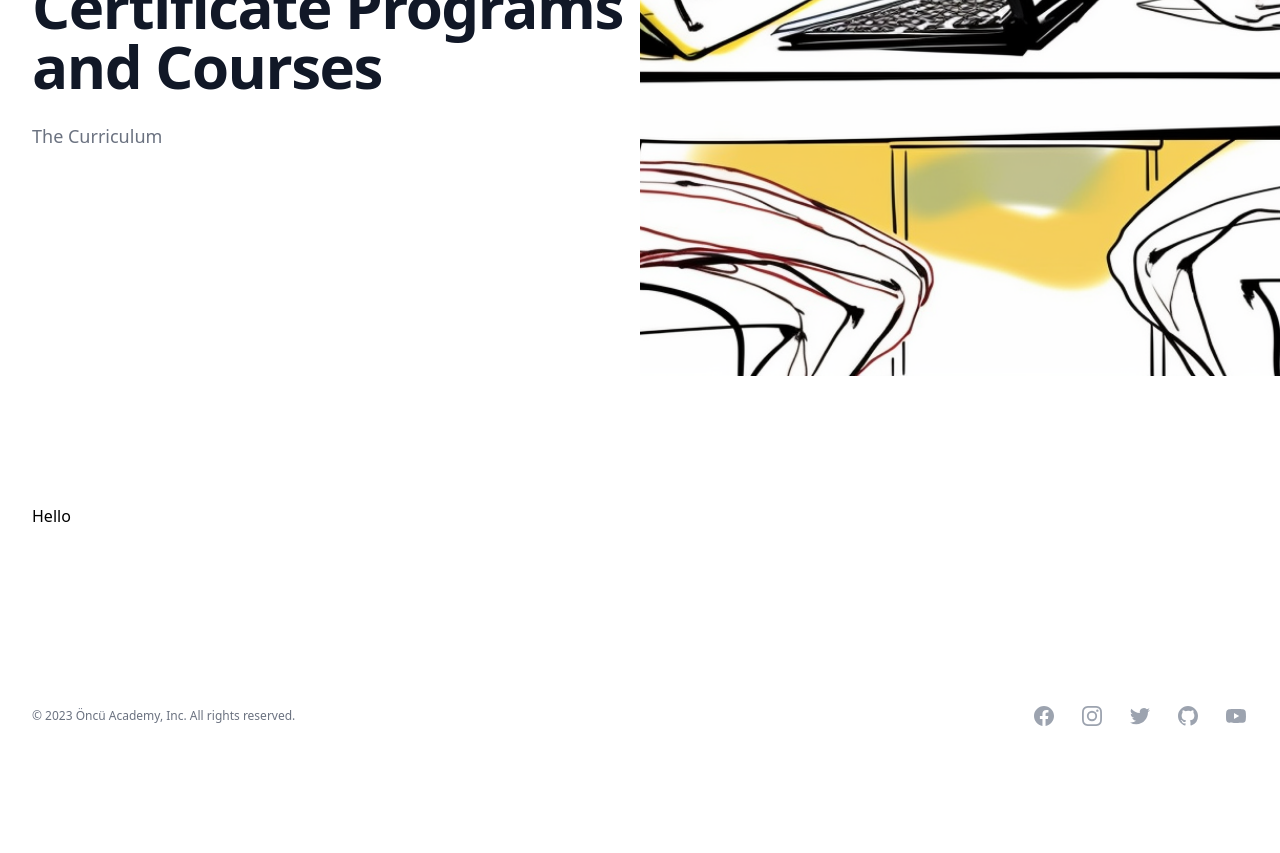
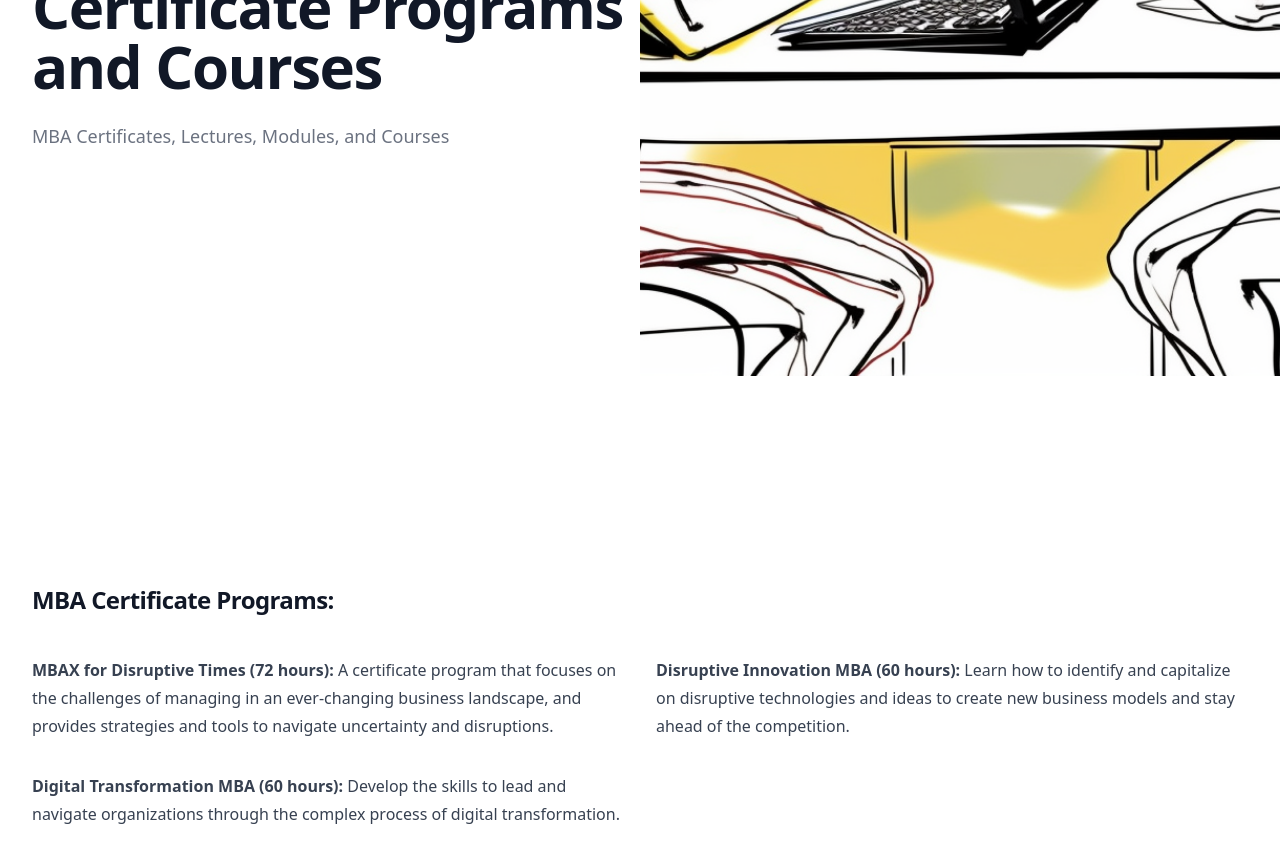
Before and after one commit to tarikkavaz/oncuacademy.com, a Nuxt app: page /certificate-programs-and-courses in a window 1280 px wide. Shown: the part 480-1333 px from the top of the page. Before the commit the page ends 1256 px from the top, so only its background shows below. Built offline with nearby package versions, Linux system fonts and the light colour scheme.

Commit message:
tr içerik ok

```diff
--- a/components/Menu.vue
+++ b/components/Menu.vue
@@ -48,7 +48,7 @@ const solutions = [
   { name: 'Home', description: 'Academy Without Borders', href: '/', icon: HomeIcon },
   { name: 'Our Team', description: 'Meet out Team', href: '/our-team', icon: UserGroupIcon },
   { name: 'Our Learning Facilitators', description: "The Academic Staff", href: '/our-learning-facilitators', icon: AcademicCapIcon },
-  { name: 'Certificate Programs and Courses', description: "The Curriculum", href: '/certificate-programs-and-courses', icon: TvIcon },
+  { name: 'Certificate Programs and Courses', description: "MBA Certificates, Lectures, Modules, and Courses", href: '/certificate-programs-and-courses', icon: TvIcon },
   { name: 'Careers', description: 'Work with us', href: '#', icon: BriefcaseIcon },
 ]
 const callsToAction = [
--- a/pages/Our-Learning-Facilitators.vue
+++ b/pages/Our-Learning-Facilitators.vue
@@ -9,6 +9,7 @@
             </div>
             <h1 class="mt-24 text-4xl font-bold tracking-tight text-gray-900 sm:mt-10 sm:text-6xl">Our Learning Facilitators</h1>
             <h2 class="mt-6 text-lg leading-8 text-gray-500">The Academic Staff</h2>
+            <h2 class="mt-6 text-lg leading-8 text-gray-500">Under Constrution</h2>
           </div>
         </div>
         <div class="relative lg:col-span-5 lg:-mr-8 xl:absolute xl:inset-0 xl:left-1/2 xl:mr-0">
@@ -21,14 +22,14 @@
         <div class="grid grid-cols-1 px-6 mx-auto max-w-7xl gap-y-20 gap-x-8 lg:px-8 xl:grid-cols-5">
           <ul role="list" class="-mt-12 space-y-12 divide-y divide-gray-200 xl:col-span-3">
 
-            <li class="flex flex-col gap-10 pt-12 sm:flex-row">
+            <!-- <li class="flex flex-col gap-10 pt-12 sm:flex-row">
               <img class="flex-none object-cover h-60 w-52 rounded-2xl" src="/staff/0.jpg" alt="">
               <div class="flex-auto">
                 <h3 class="text-lg font-semibold leading-8 tracking-tight text-gray-900">zzzz</h3>
                 <p class="text-base leading-7 text-gray-600">zzzz.</p>
                 <p class="mt-6 text-base leading-7 text-gray-600">xxxxxx.</p>
               </div>
-            </li>
+            </li> -->
 
           </ul>
         </div>
--- a/pages/certificate-programs-and-courses.vue
+++ b/pages/certificate-programs-and-courses.vue
@@ -8,7 +8,7 @@
             <div class="hidden sm:mt-32 sm:flex lg:mt-16">
             </div>
             <h1 class="mt-24 text-4xl font-bold tracking-tight text-gray-900 sm:mt-10 sm:text-6xl">Certificate Programs and Courses</h1>
-            <h2 class="mt-6 text-lg leading-8 text-gray-500">The Curriculum</h2>
+            <h2 class="mt-6 text-lg leading-8 text-gray-500">MBA Certificates, Lectures, Modules, and Courses</h2>
           </div>
         </div>
         <div class="relative lg:col-span-5 lg:-mr-8 xl:absolute xl:inset-0 xl:left-1/2 xl:mr-0">
@@ -16,9 +16,89 @@
         </div>
       </div>
     </div>
-    <div class="relative py-24 bg-white sm:py-32" id="section-program">
+    <div class="py-24 bg-white sm:py-32" id="section-program">
       <div class="px-6 mx-auto max-w-7xl lg:px-8">
-        <h2>Hello</h2>
+
+
+
+        <div class="max-w-2xl mx-auto mt-20 lg:mx-0 lg:max-w-none">
+
+          <h4 class="mt-8 text-xl font-bold tracking-tight text-gray-900 sm:text-2xl">MBA Certificate Programs:</h4>
+          <div class="grid max-w-xl grid-cols-1 gap-8 mt-10 text-base leading-7 text-gray-700 lg:max-w-none lg:grid-cols-2">
+            <div>
+              <p><strong>MBAX for Disruptive Times (72 hours):</strong> A certificate program that focuses on the challenges of managing in an ever-changing business landscape, and provides strategies and tools to navigate uncertainty and disruptions.</p>
+            </div>
+            <div>
+              <p><strong>Disruptive Innovation MBA (60 hours):</strong> Learn how to identify and capitalize on disruptive technologies and ideas to create new business models and stay ahead of the competition.</p>
+            </div>
+            <div>
+              <p><strong>Digital Transformation MBA (60 hours):</strong> Develop the skills to lead and navigate organizations through the complex process of digital transformation.</p>
+            </div>
+          </div>
+
+          <h4 class="mt-8 text-xl font-bold tracking-tight text-gray-900 sm:text-2xl">Lectures:</h4>
+          <div class="grid max-w-xl grid-cols-1 gap-8 mt-10 text-base leading-7 text-gray-700 lg:max-w-none lg:grid-cols-2">
+            <div>
+              <p><strong>Horizon Tour for Leaders:</strong> In this 3-hour lecture, our expert provides business leaders and executives with a comprehensive understanding of global political economy and its impact on business and society. Through interactive sessions, participants will gain insights into emerging trends, risks, and opportunities that can help them make informed decisions and navigate an increasingly complex and uncertain world.</p>
+            </div>
+            <div>
+              <p><strong>Management in the Age of Uncertainty and Disruptions:</strong> In this 3-hour lecture, our expert will share practical strategies and tools to help managers navigate the uncertain and disruptive business environment. The presentation will be followed by a Q&amp;A session, giving you the chance to interact with the speaker and ask your questions.</p>
+            </div>
+          </div>
+          <div class="grid max-w-xl grid-cols-1 gap-8 mt-10 text-base leading-7 text-gray-700 lg:max-w-none lg:grid-cols-2">
+            <div>
+              <p><strong>Risks: “Leave it or take it”</strong> In this 3-hour lecture, our expert will delve into the complex world of risk management, offering insights on how to identify, assess, and mitigate risks in various contexts. The lecture will be followed by a Q&amp;A session, giving you the chance to interact with the speaker and ask your questions.</p>
+            </div>
+          </div>
+
+          <h4 class="mt-8 text-xl font-bold tracking-tight text-gray-900 sm:text-2xl">Modules and Courses:</h4>
+          <div class="grid max-w-xl grid-cols-1 gap-8 mt-10 text-base leading-7 text-gray-700 lg:max-w-none lg:grid-cols-2">
+            <div>
+              <p><strong>Global Political Economy (6 hours):</strong> This module provides participants with an understanding of the global political economy and its impact on international order. Participants will learn about political economy theories, global governance, and international trade and finance policies and debates.</p>
+            </div>
+            <div>
+              <p><strong>Business throughout History (3 hours)</strong>: This course provides an overview of the evolution of business practices from ancient times to the modern era. Participants will explore the impact of social, cultural, and technological changes on business, and gain insights into the lessons that can be learned from historical business practices.</p>
+            </div>
+          </div>
+          <div class="grid max-w-xl grid-cols-1 gap-8 mt-10 text-base leading-7 text-gray-700 lg:max-w-none lg:grid-cols-2">
+            <div>
+              <p><strong>Heterodox Macroeconomics (6 hours)</strong>: This course provides an alternative perspective on macroeconomic theory, emphasizing the role of institutions, power relations, and social norms in shaping economic outcomes. Participants will explore heterodox approaches to macroeconomics, and gain insights into the limitations of mainstream economic theory.</p>
+            </div>
+            <div>
+              <p><strong>Managing Organizations (6 hours):</strong> This course provides an overview of organizational theory and management practices, with a focus on effective leadership and organizational design. Participants will explore the key elements of organizational structure, culture, and strategy, and develop skills in managing organizational change.</p>
+            </div>
+          </div>
+          <div class="grid max-w-xl grid-cols-1 gap-8 mt-10 text-base leading-7 text-gray-700 lg:max-w-none lg:grid-cols-2">
+            <div>
+              <p><strong>Financial Markets and Investments (6 hours):</strong> This module teaches participants about financial markets and investments. Participants will learn about financial instruments, investment strategies, and risk management techniques.</p>
+            </div>
+            <div>
+              <p><strong>Sustainable Business Practices and Environmental Policy (6 hours):</strong> This module provides participants with a deep understanding of sustainable business practices and environmental policies. Participants will learn about sustainable development, environmental management, and corporate social responsibility.</p>
+            </div>
+          </div>
+          <div class="grid max-w-xl grid-cols-1 gap-8 mt-10 text-base leading-7 text-gray-700 lg:max-w-none lg:grid-cols-2">
+            <div>
+              <p><strong>Digital Marketing and Social Media Strategies (6 hours)</strong>: This module teaches participants about the latest digital marketing and social media strategies. Participants will learn how to create effective digital campaigns, engage with customers on social media, and analyze digital marketing metrics.</p>
+            </div>
+            <div>
+              <p><strong>Data Analysis and Visualization for Business (6 hours):</strong> This module teaches participants how to use data analysis and visualization tools to make informed business decisions. Participants will learn about statistical analysis, data visualization techniques, and data-driven decision-making.</p>
+            </div>
+          </div>
+          <div class="grid max-w-xl grid-cols-1 gap-8 mt-10 text-base leading-7 text-gray-700 lg:max-w-none lg:grid-cols-2">
+            <div>
+              <p><strong>Entrepreneurship and Innovation (6 hours):</strong> This module explores the process of entrepreneurship and innovation, including opportunity identification, business planning, and financing.</p>
+            </div>
+            <div>
+              <p><strong>Social Innovation and Entrepreneurship (6 hours):</strong> This module teaches participants about social innovation and entrepreneurship. Participants will learn how to create social impact through innovative business models and how to develop and launch a social venture.</p>
+            </div>
+          </div>
+          <div class="grid max-w-xl grid-cols-1 gap-8 mt-10 text-base leading-7 text-gray-700 lg:max-w-none lg:grid-cols-2">
+            <div>
+              <p><strong>Ethics for Business (6 hours)</strong>: This module provides participants with an understanding of legal and ethical issues in business. Participants will learn about corporate governance, social responsibility, and ethical decision-making.</p>
+            </div>
+          </div>
+
+        </div>
       </div>
     </div>
   </div>
```
